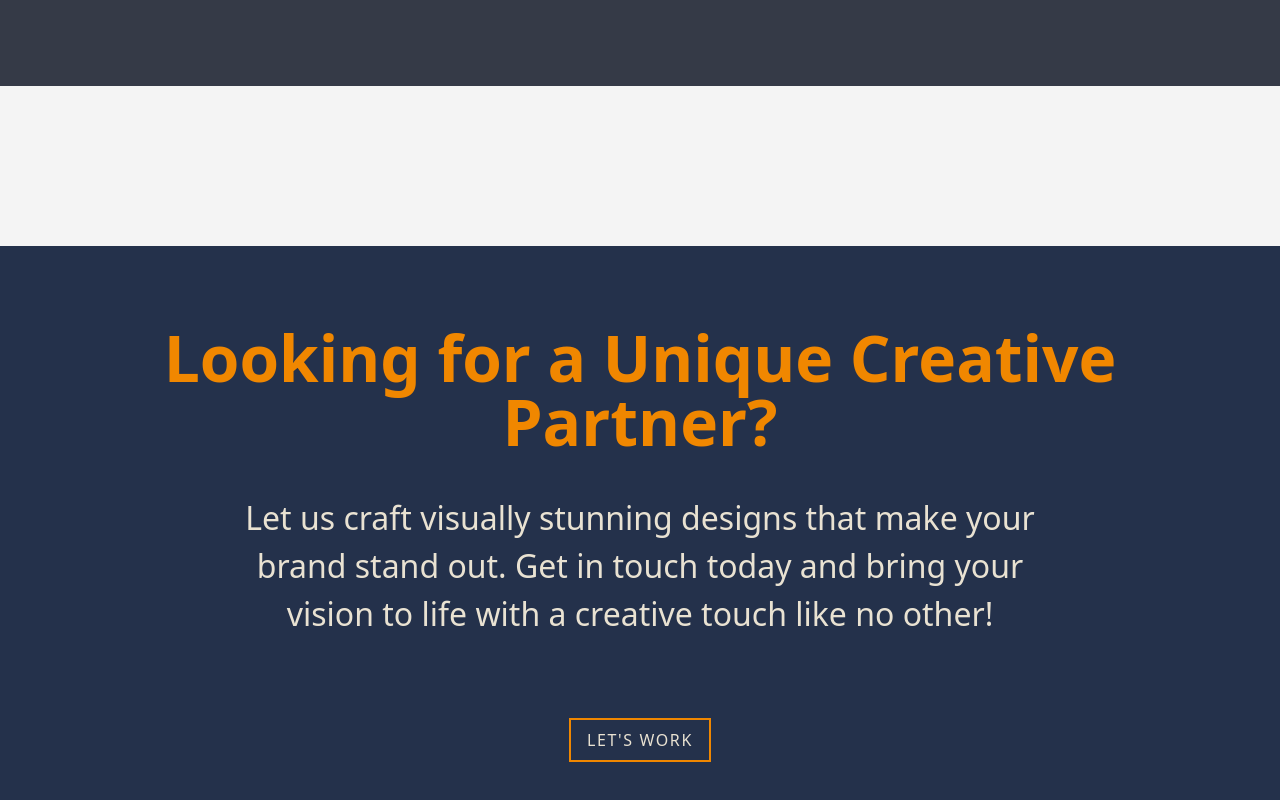
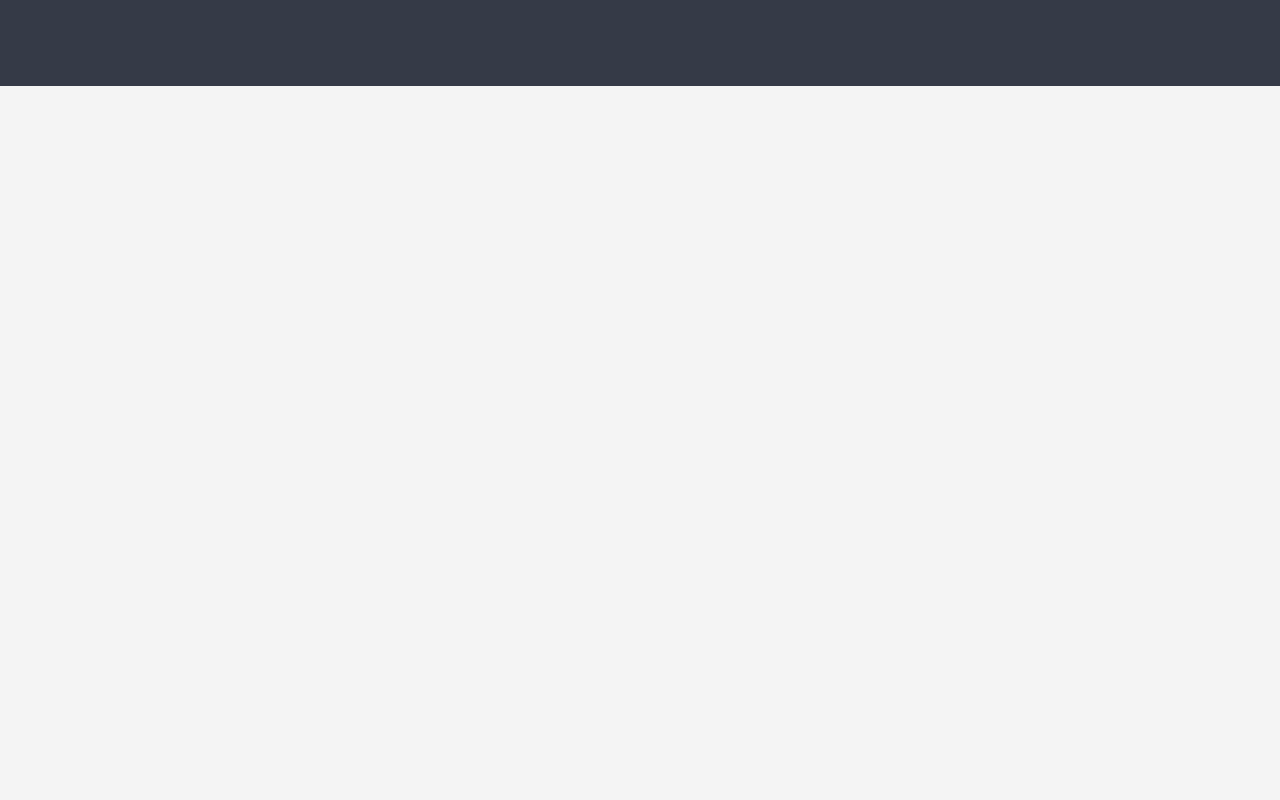
Before and after one commit to kbrandon19/debonairfox-creative-studio, a Next.js app: page /work/florece in a window 1280 px wide. Shown: the part 4303-5103 px from the top of the page. After the commit the page ends 4389 px from the top, so only its background shows below. Built offline with nearby package versions, Linux system fonts and the light colour scheme; what @xpd/tailwind-3dtransforms would draw is missing.

Commit message:
Added banner copy changes, About font and cta styling, Florece page changes

```diff
--- a/app/(work)/work/florece/page.tsx
+++ b/app/(work)/work/florece/page.tsx
@@ -1,6 +1,5 @@
 import Image from "next/image";
 import React from "react";
-// import screenShot from "../../../assets/screenshot.png";
 import Link from "next/link";
 import { Button } from "@/components/ui/button";
 
@@ -37,7 +36,8 @@ function page() {
   alt="profile photo"
   fill
   className="object-cover object-right"
-  unoptimized
+  loading="eager"
+
 />
 
         </div>
@@ -103,17 +103,6 @@ function page() {
         </div>
       </div>
 
-      {/* Large Image */}
-      {/* <div className="w-full md:w-5/6 h-auto mx-auto bg-white my-20 drop-shadow-xl">
-        <div>
-          <Image
-            src="https://res.cloudinary.com/dujkjy2e2/image/upload/v1761617796/Debonair%20Fox%20Creative%20Studio/Work/Florece/screenshot_jshej7.png"
-            fill
-            alt="profile photo"
-            style={{ objectFit: "cover", width: "100%", height: "100%" }}
-          />
-        </div>
-      </div> */}
 
       {/* Case Study 2 */}
       <div className="w-5/6 h-auto mx-auto bg-white flex flex-col md:flex-row gap-x-10 gap-y-10 md:gap-y-0 mt-40">
@@ -220,22 +209,6 @@ function page() {
           engagement.
         </h1>
       </div>
-
-      <div className="w-full h-auto mx-auto text-tangerine flex flex-col gap-y-10 justify-center align-center text-center bg-accent-default py-20 px-10 mt-40">
-            <h1 className="text-titleSmd leading-[4rem] font-semibold">
-              Looking for a Unique Creative Partner?
-            </h1>
-            <p className="text-xl md:text-Xl w-full md:w-2/3 mx-auto text-background">
-              Let us craft visually stunning designs that make your brand stand
-              out. Get in touch today and bring your vision to life with a
-              creative touch like no other!
-            </p>
-            <div className="w-auto mt-10 ">
-              <Button className="  text-background bg-accent-default hover:bg-tangerine text-lg tracking-widest rounded-none border-solid border-tangerine border-2 hover:text-accent-default hover:border-tangerine">
-                <Link href={"/Contact"}>Let&apos;s Work</Link>
-              </Button>
-            </div>
-          </div>
     </div>
   );
 }
--- a/app/(work)/work/page.tsx
+++ b/app/(work)/work/page.tsx
@@ -7,9 +7,9 @@ import Link from "next/link";
 
 function page() {
   return (
-    <div className="w-full h-auto xl:h-screen bg-white my-20 2xl:my-0 pt-10 xl:pt-0">
+    <div className="w-full h-auto xl:h-screen bg-white my-20 2xl:my-0 pt-10 xl:pt-0 ">
 
-      <div className="w-5/6 h-auto mx-auto my-10 ">
+      <div className="w-5/6 h-auto mx-auto my-10">
       <div className="w-full h-auto flex flex-col gap-y-2 xl:gap-y-0  xl:justify-between content-center xl:items-center">
 
               <div className="max-w-96 ">
--- a/app/About/page.tsx
+++ b/app/About/page.tsx
@@ -20,11 +20,14 @@ function About() {
       <div className="w-full h-full flex flex-col md:flex-row items-center lg:mt-[80px] xl:mt-40">
         <div className="w-full mx-auto h-auto   flex flex-col">
           {/* Top Intro Text */}
-          <div className="w-2/3 h-screen xl:h-auto mt-36 md:mt-10 pl-2 md:pl-0 flex align-content-end break-words">
-            <h1 className="text-titleSmd leading-[3.5rem] md:text-titleMd md:leading-[5.5rem]  font-semibold  text-accent-default uppercase">
+          <div className="w-5/6 h-screen mx-auto xl:h-auto mt-36 md:mt-10 pl-2 md:pl-0 flex align-content-end break-words">
+            {/* <h1 className="text-titleSmd leading-[3.5rem] md:text-titleMd md:leading-[5.5rem]  font-semibold  text-accent-default uppercase">
               Crafting unique digital creations that resonate and inspire
               <span className="text-tangerine">.</span>
-            </h1>
+            </h1> */}
+            <h1 className="w-full md:w-2/3 text-titleSmd leading-[3.5rem] md:text-titleMd md:leading-[5rem] uppercase font-semibold  text-accent-default ">
+                  Crafting unique digital creations that resonate and inspire<span className="text-tangerine">.</span>
+                </h1>
           </div>
 
           {/* Bio Section */}
@@ -53,7 +56,7 @@ function About() {
               {/* Bio Paragraph */}
               <div className="w-auto h-full flex flex-col content-center justify-around">
                 <div>
-                <p className="bodyText text-Xl leading-[2rem] md:text-titleMid md:leading-[3.5rem] font-light pt-10 text-accent-default ">
+                <p className="bodyText leading-[2rem] md:text-titleMid md:leading-[3.5rem] font-light pt-10 text-accent-default ">
                   <span className="bodyText capitalize italic font-bold text-titleMid ">
                     Hello!
                   </span>{" "}
@@ -71,9 +74,11 @@ function About() {
                 unexpected places, transforming the ordinary into extraordinary. */}
 
                 </p></div>
-                <div className="w-auto h-auto ">
-                  <p className="bodyText text-Xl leading-[2rem]">Ready to bring your vision to life? Let’s create something captivating—crafted with creativity, purpose, and style.</p>
-                  <Button className="  text-background bg-accent-default text-lg tracking-widest rounded-none">
+                <div className="w-auto h-auto">
+                  <p className=" bodyText  text-Xl leading-[2.5rem] font-light pt-10 text-accent-default mb-10">
+                    <span className=" bodyText capitalize italic font-bold text-titleMid ">Ready to bring your vision to life?</span> Let’s create something captivating, crafted with creativity, purpose & style.</p>
+
+                  <Button className="  text-background bg-accent-default text-lg tracking-widest rounded-none hover:bg-tangerine hover:rounded-lg hover:text-black-text transition">
                 <Link href="mailto:kbrandon319@gmail.com">Let&apos;s Work</Link>
               </Button>
                 </div>
--- a/app/page.tsx
+++ b/app/page.tsx
@@ -1,10 +1,8 @@
 import Banner from "../components/Banner/page";
 import Hero from "@/components/Hero/page";
-// import Services from "./Services/page"
 import Footer from '../components/Footer/footer01';
 import Contact from "./Contact/page";
 import React from 'react';
-
 import PalScroll from "./palScroll/page";
 
 export default function Home() {
@@ -14,7 +12,6 @@ export default function Home() {
 
     <Hero/>
     <Banner/>
-    {/* <Services/> */}
     <PalScroll/>
     <Contact/>
     <Footer/>
--- a/app/palScroll/page.tsx
+++ b/app/palScroll/page.tsx
@@ -96,7 +96,7 @@ const Column: React.FC<ColumnProps> = ({ images, y }) => {
     <motion.div className="column" style={{ y }}>
       {images.map((src, i) => (
         <div key={i} className="imageContainer">
-
+          <Link href="/work">
             <Image
               src={src} // Use the direct URL from the images array
               alt={`Image ${i + 1}`}
@@ -105,7 +105,7 @@ const Column: React.FC<ColumnProps> = ({ images, y }) => {
               sizes="(max-width: 800px) 100vw, 33vw"
               priority={i === 0}
             />
-
+          </Link>
         </div>
       ))}
     </motion.div>
--- a/components/BackgroundImage/page.tsx
+++ b/components/BackgroundImage/page.tsx
@@ -14,6 +14,7 @@ function BackgroundImage() {
             "https://res.cloudinary.com/dujkjy2e2/image/upload/v1710820177/Debonair%20Fox%20Creative%20Studio/Images/1920_x_banner_u5tgoc.png"
           }
           fill={true}
+          loading="eager"
           quality={80}
           priority={true}
           alt="mobile-background"
--- a/components/Banner/page.tsx
+++ b/components/Banner/page.tsx
@@ -2,7 +2,7 @@ import React from "react";
 import Paragraph from "./paragraph";
 
 const paragraph =
-  "Transform your brand with my unique blend of creativity and expertise of crafting dynamic websites and captivating content that will leave a lasting impression.";
+  "Transform your brand with my unique blend of creativity and expertise. Crafting a unique digital prescence through visual storytelling that resonates and inspire!";
 
 function page() {
   return (
```
